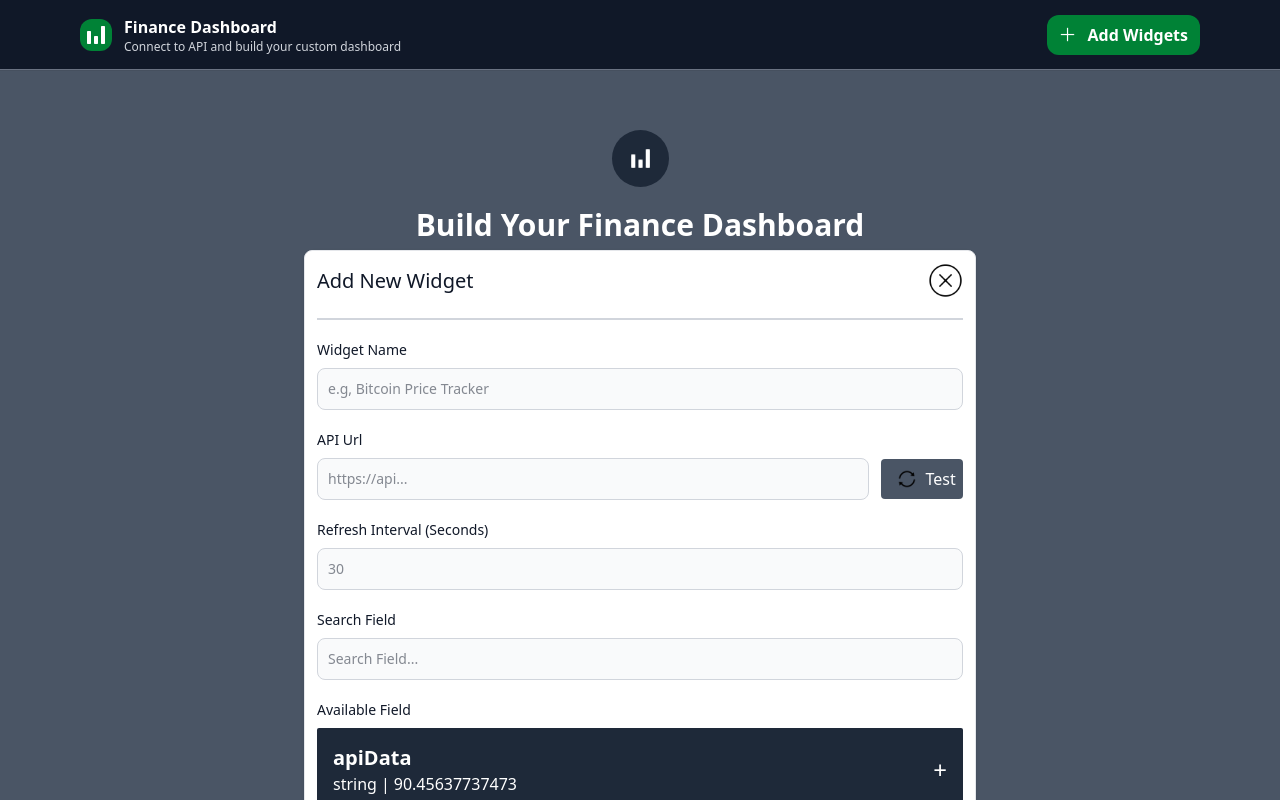
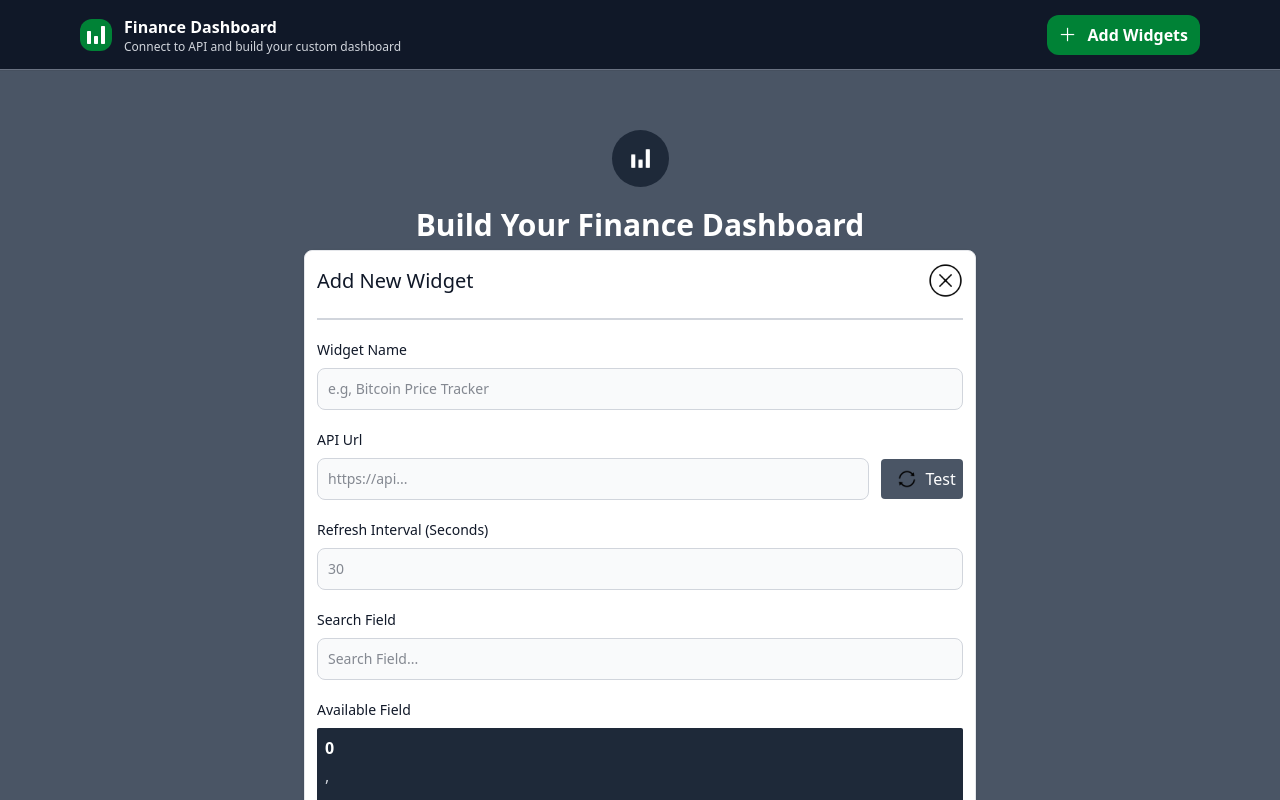
Before and after one commit to Codersintu/Finboard-dashboard-project, a React (Vite) app: page / in a window 1280 px wide. Both pictures are taken after a click on the button "Add Widgets". Shown: the top 800 px of the page. Built offline with nearby package versions, Linux system fonts and the light colour scheme.

Commit message:
add more compo

```diff
--- a/src/component/Home/Widgetcard.jsx
+++ b/src/component/Home/Widgetcard.jsx
@@ -2,19 +2,24 @@ import React, { useEffect, useState } from "react";
 import cancel from "../../assets/cancel.png";
 import test from "../../assets/test.png";
 import { motion } from "motion/react";
-import { useRecoilState, useRecoilValue} from "recoil";
-import { widgetAPI,  widgetName, widgetsecond, widgettested, widgetUrl } from "../../store";
+import { useRecoilState, useRecoilValue } from "recoil";
+import {
+  widgetAPI,
+  widgetName,
+  widgetsecond,
+  widgettested,
+  widgetUrl,
+} from "../../store";
 import axios from "axios";
 function Widgetcard({ setOpen, open }) {
   const [url, setUrl] = useRecoilState(widgetUrl);
-  const [apiData,setApiData]=useRecoilState(widgetAPI)
+  const [apiData, setApiData] = useRecoilState(widgetAPI);
   const [Name, setName] = useRecoilState(widgetName);
   const [intersec, setIntersec] = useState(widgetsecond);
   const [tested, setTested] = useRecoilState(widgettested);
   const [displayMode, setDisplayMode] = useState(null);
-  const [Error,setError]=useState("")
-  const ApiData=useRecoilValue(widgetAPI)
-  console.log("APIDATA",ApiData)
+  const [Error, setError] = useState("");
+
   function isValidUrl(string) {
     try {
       new URL(string); // agar ye chale to URL valid hai
@@ -24,25 +29,22 @@ function Widgetcard({ setOpen, open }) {
     }
   }
 
-  const Handletest = async(e) => {
+  const Handletest = async (e) => {
     e.preventDefault();
     if (!isValidUrl(url)) {
       alert("❌ Please enter a valid URL (must start with http/https)");
       return;
     }
 
-
     try {
-    const resp=await axios.get(url);
-    setError("✅ API succesfully connected")
+      const resp = await axios.get(url);
+      setError("✅ API succesfully connected");
       setApiData(resp.data);
-    console.log("res.data",resp.data)
-    setTested(true)
+      setTested(true);
     } catch (error) {
       setError("❌ API connection failed. Check URL.");
       setApiData(null);
     }
-
   };
 
   return (
@@ -91,8 +93,8 @@ function Widgetcard({ setOpen, open }) {
                   value={url}
                   onChange={(e) => {
                     setUrl(e.target.value);
-                    setError("")
-                    setTested(false)
+                    setError("");
+                    setTested(false);
                   }}
                   placeholder="https://api..."
                   className="bg-gray-50 border border-gray-300 text-gray-900 text-sm rounded-lg block w-full p-2.5"
@@ -110,11 +112,7 @@ function Widgetcard({ setOpen, open }) {
               </div>
 
               {/* Test Result */}
-              {Error && (
-                <p className=" mt-2">
-                  {Error}
-                </p>
-              )}
+              {Error && <p className=" mt-2">{Error}</p>}
             </div>
 
             {/* Refresh Interval */}
@@ -133,7 +131,7 @@ function Widgetcard({ setOpen, open }) {
             </div>
 
             {/* Display Mode (after successful test) */}
-            {tested==true && (
+            {tested == true && (
               <div>
                 <label className="block mb-2 text-sm font-medium text-gray-900 dark:text-white">
                   Display Mode
@@ -168,26 +166,46 @@ function Widgetcard({ setOpen, open }) {
               />
             </div>
 
-
             <div>
               <label className="block mb-2 text-sm font-medium text-gray-900 dark:text-white">
                 Available Field
               </label>
-              <div className="bg-gray-800 h-[100px] rounded-xs p-2 overflow-y-scroll flex flex-col gap-4">
-                <div className="flex justify-between items-center p-2 hover:bg-gray-600 cursor-pointer">
+              <div className="bg-gray-800 flex flex-col h-[100px] rounded-xs p-2 overflow-y-scroll gap-4">
+                {apiData &&
+                  Object.entries(apiData).map(([sectionName, sectionValue]) => (
+                    <div key={sectionName}>
+                      <h2 className="text-white font-bold mb-1">
+                        {sectionName}
+                      </h2>
+
+                      {typeof sectionValue === "object" ? (
+                        Object.entries(sectionValue).map(([key, value]) => (
+                          <div
+                            key={key}
+                            className="flex justify-between items-center p-2 hover:bg-gray-600 cursor-pointer"
+                          >
                             <div className="flex flex-col">
-                    <h1 className="text-white text-xl font-semibold">apiData</h1>
+                              <h1 className="text-white text-sm font-semibold">
+                                {key}
+                              </h1>
                               <div className="flex items-center gap-1">
-                      <p className="text-white">string</p>
+                                <p className="text-white">{typeof value}</p>
                                 <span className="text-white">|</span>
-                      <p className="text-white">90.45637737473</p>
+                                <p className="text-white">{String(value)}</p>
                               </div>
                             </div>
-                  <div className="text-white text-2xl"><p>+</p></div>
+                            <div className="text-white text-2xl">
+                              <p>+</p>
                             </div>
                           </div>
+                        ))
+                      ) : (
+                        <p className="text-gray-300">{String(sectionValue)}</p>
+                      )}
                     </div>
-
+                  ))}
+              </div>
+            </div>
 
             <span className="w-full border border-gray-300 flex"></span>
 
```
Lines whose indentation alone changed are shown as unchanged.
